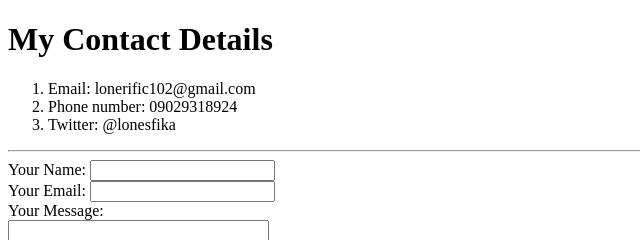
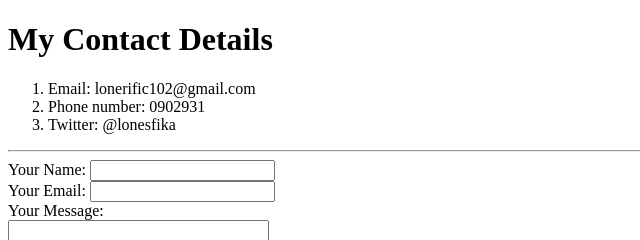
Before and after one commit to Nechex/cv, a plain HTML site: page contact.html in a window 1280 px wide. Shown: the top 240 px of the page, 0-640 px from the left. Drawn offline with Linux system fonts and the light colour scheme.

Commit message:
Update contact.html

```diff
--- a/contact.html
+++ b/contact.html
@@ -8,7 +8,7 @@
     <h1>My Contact Details</h1>
     <ol>
       <li>Email: lonerific102@gmail.com</li>
-      <li>Phone number: 09029318924</li>
+      <li>Phone number: 0902931</li>
       <li>Twitter: @lonesfika</li>
     </ol>
     <hr>
```
